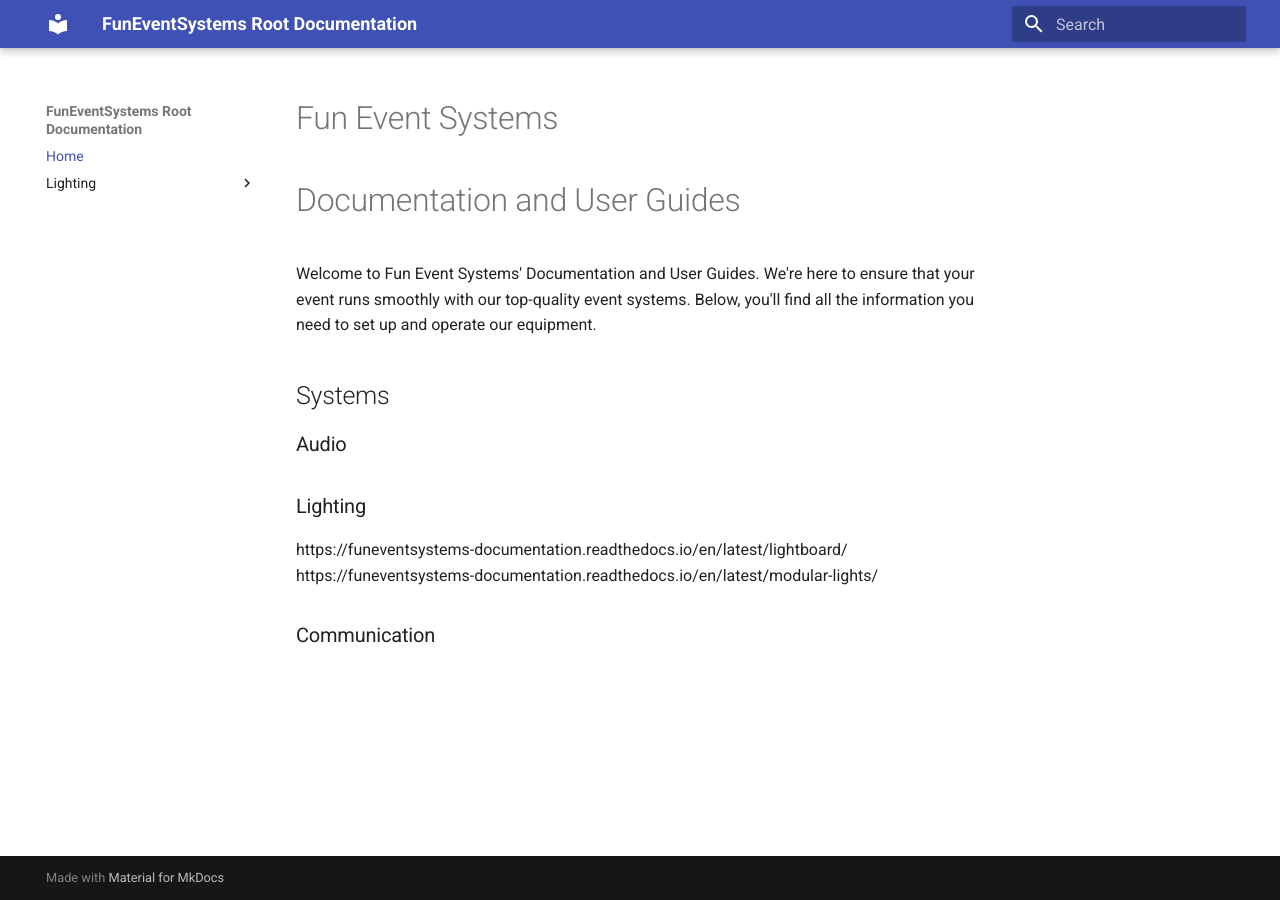
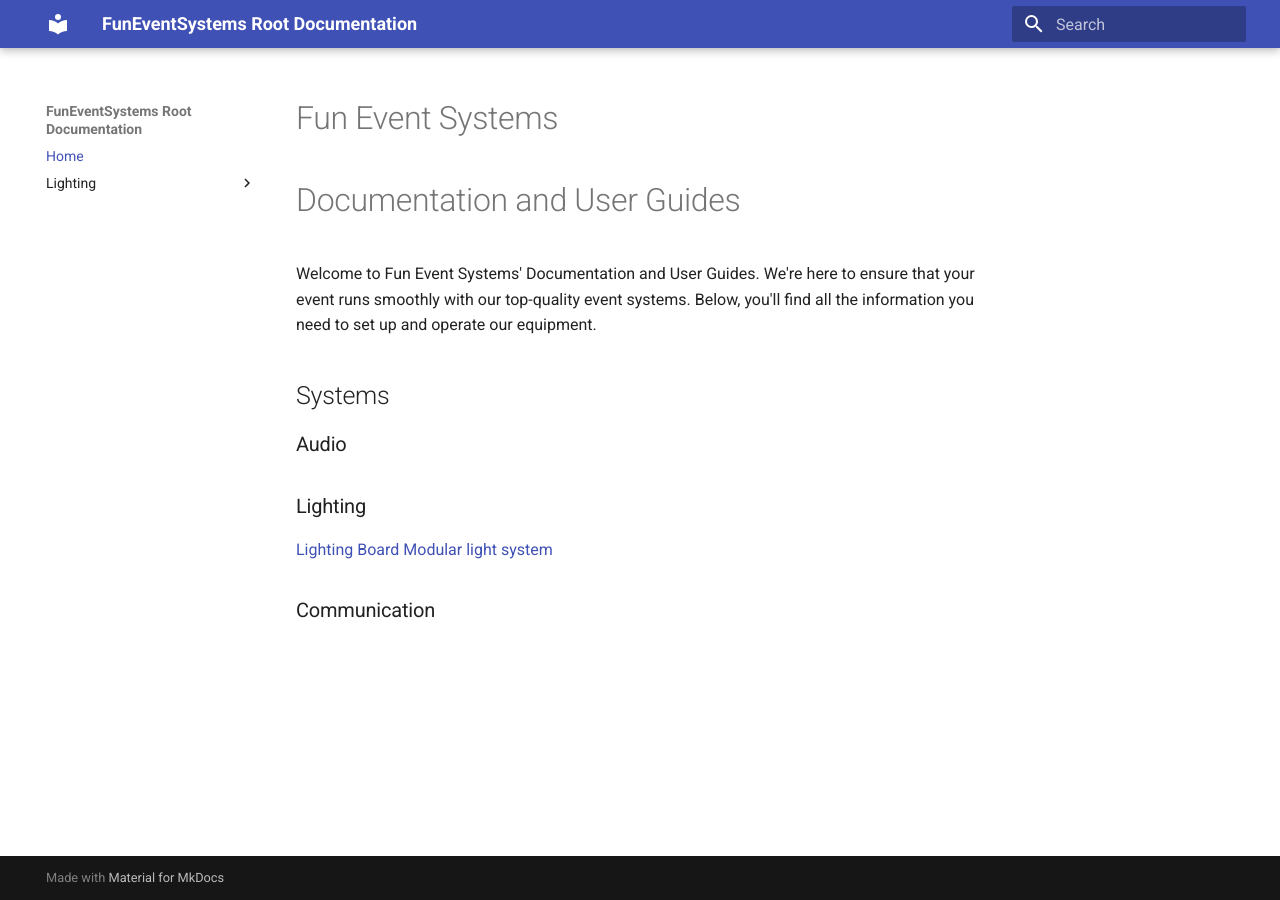
Before and after one commit to funeventsystems/documentation, an MkDocs documentation site: the page built from docs/index.md, in a window 1280 px wide. Built offline with MkDocs 1.6.1 and Material for MkDocs 9.7.7, drawn with Linux system fonts in a browser that asks for light colours.

Commit message:
Update index.md

```diff
--- a/docs/index.md
+++ b/docs/index.md
@@ -6,6 +6,6 @@ Welcome to Fun Event Systems' Documentation and User Guides. We're here to ensur
 ## Systems
 ### Audio
 ### Lighting
-https://funeventsystems-documentation.readthedocs.io/en/latest/lightboard/
-https://funeventsystems-documentation.readthedocs.io/en/latest/modular-lights/
+[Lighting Board](https://funeventsystems-documentation.readthedocs.io/en/latest/lightboard/)
+[Modular light system](https://funeventsystems-documentation.readthedocs.io/en/latest/modular-lights/)
 ### Communication
```
